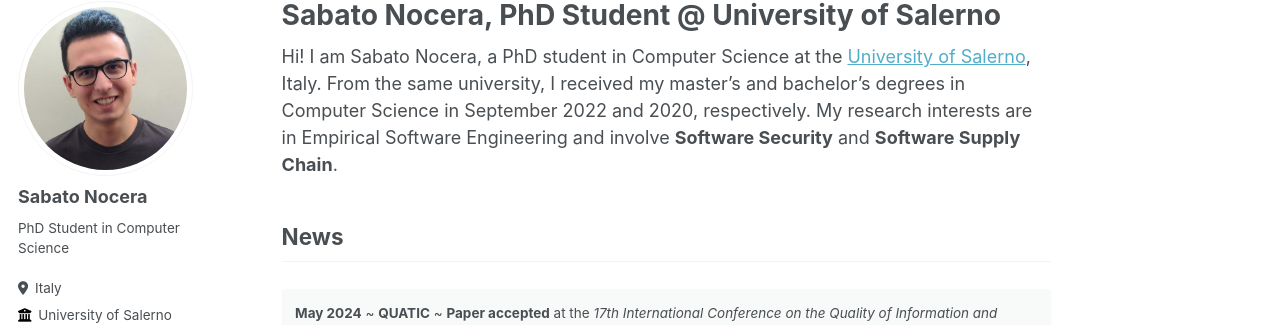
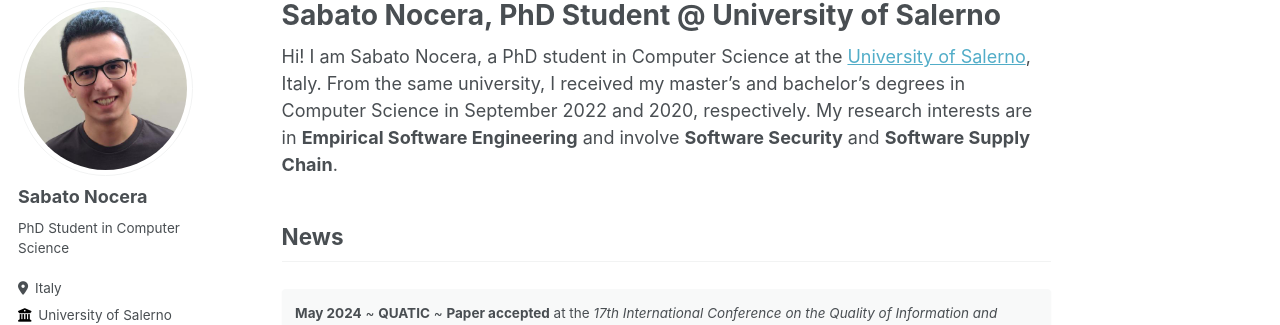
Before and after one commit to sabato-nocera/sabato-nocera.github.io, a Jekyll site: the page built from _pages/about.md, in a window 1280 px wide and 1326 px high. Shown: the part 105-430 px from the top of the window. Built offline with Jekyll 4.4.1, drawn with Linux system fonts in a browser that asks for light colours; some web fonts are replaced.

```diff
--- a/_pages/about.md
+++ b/_pages/about.md
@@ -7,7 +7,7 @@ redirect_from:
   - /about.html
 ---
 
-Hi! I am Sabato Nocera, a PhD student in Computer Science at the [University of Salerno](https://web.unisa.it/en/university), Italy. From the same university, I received my master's and bachelor's degrees in Computer Science in September 2022 and 2020, respectively. My research interests are in Empirical Software Engineering and involve **Software Security** and **Software Supply Chain**.
+Hi! I am Sabato Nocera, a PhD student in Computer Science at the [University of Salerno](https://web.unisa.it/en/university), Italy. From the same university, I received my master's and bachelor's degrees in Computer Science in September 2022 and 2020, respectively. My research interests are in **Empirical Software Engineering** and involve **Software Security** and **Software Supply Chain**.
 
 ## News
 
```
